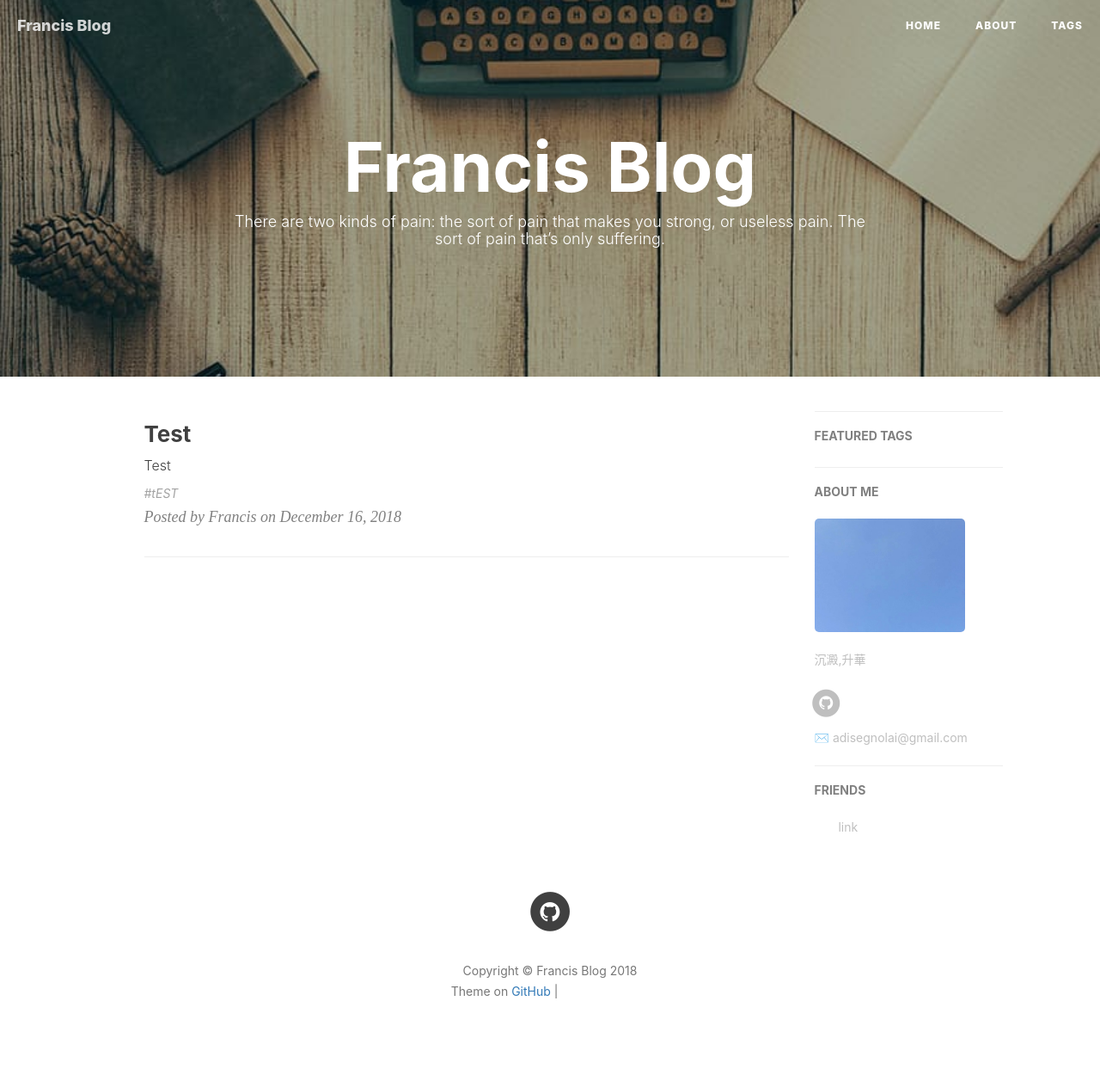
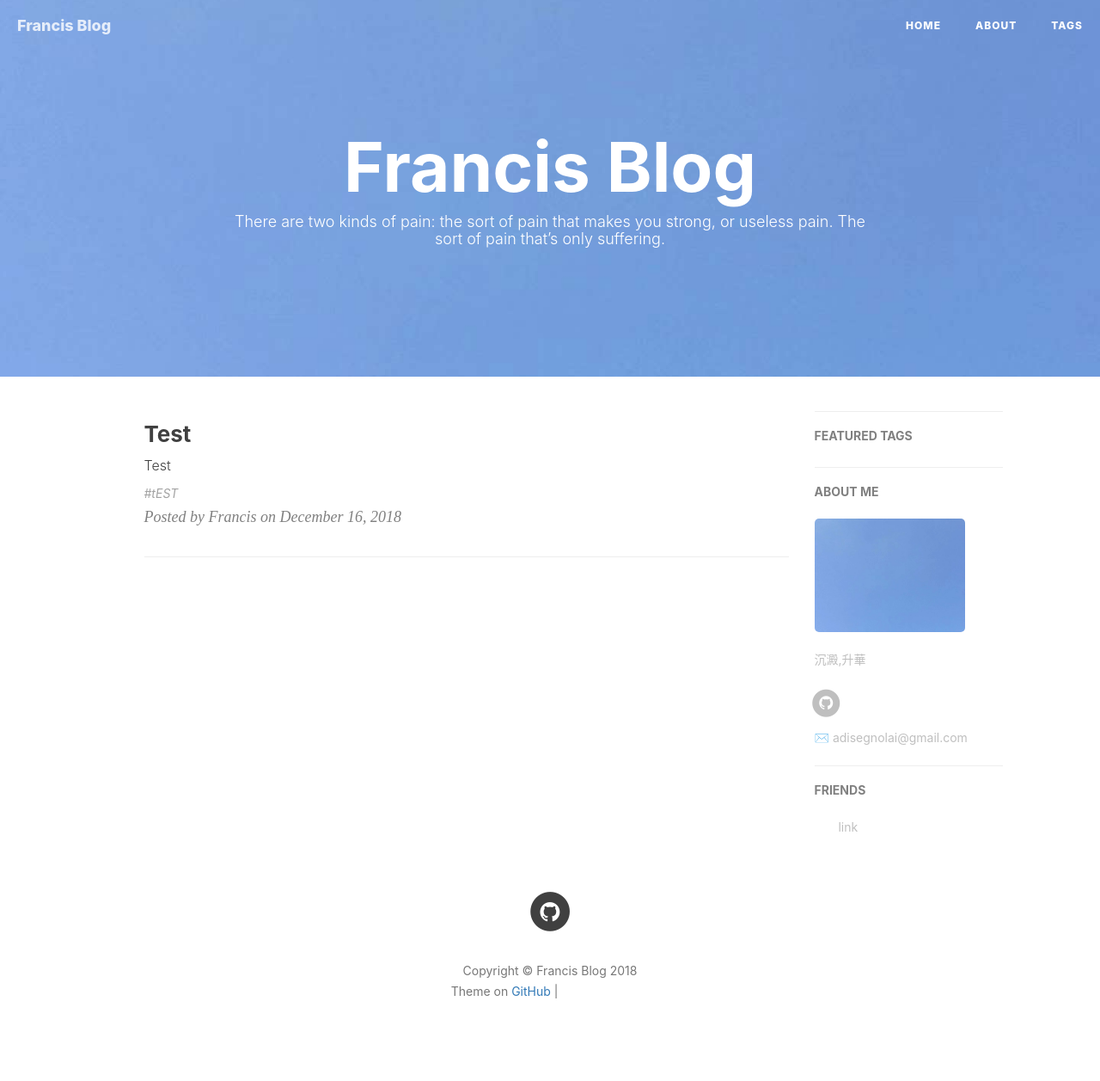
Before and after one commit to laichixin/laichixin.github.com, a Jekyll site: the page built from index.html, in a window 1280 px wide. Shown: the whole page at 86% size. Built offline with Jekyll 4.4.1, drawn with Linux system fonts in a browser that asks for light colours; nearby versions of some CDN libraries; the list of posts is cut into pages by our own code; comment, search, counter and statistics services are not loaded; grey boxes are pictures that could not be loaded.

```diff
--- a/_config.yml
+++ b/_config.yml
@@ -1,7 +1,7 @@
 # Site settings
 title: Francis Blog
 SEOTitle: 賴熾鑫的博客 | Francis Blog
-header-img: img/post-bg-desk.jpg
+header-img: image/bg-desk.jpeg
 email: adisegnolai@gmail.com
 description: "沉澱、升華"
 keyword: "賴熾鑫, 賴熾鑫的博客, Francis, Francis的博客, laichixin, 赖炽鑫 ,赖炽鑫的博客 "
```
Also changed, not shown: image/bg-desk.jpeg (added).
